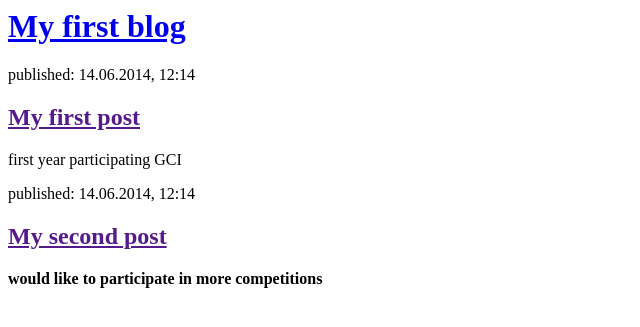
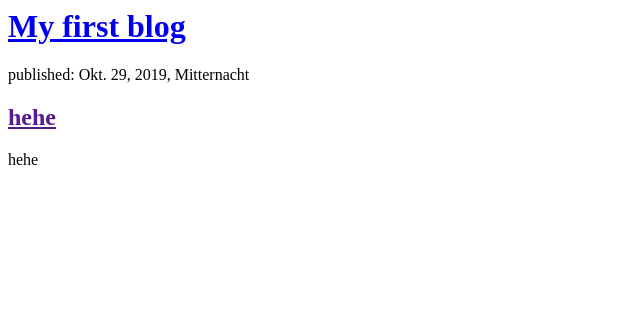
Before and after one commit to Maurice-1235/my-first-blog, a Django app: page / in a window 1280 px wide. Shown: the top 327 px of the page, without its empty margins (0-640 px from the left). Run offline with Django 3.2, Linux system fonts and the light colour scheme; data comes from the database, SQL or seed files in the repository; both versions use the stored data as it was after the commit.

Commit message:
Modified templates to display posts from database.

```diff
--- a/blog/templates/blog/post_list.html
+++ b/blog/templates/blog/post_list.html
@@ -6,17 +6,12 @@
         <div>
             <h1><a href="/">My first blog</a></h1>
         </div>
-
-        <div>
-            <p>published: 14.06.2014, 12:14</p>
-            <h2><a href="">My first post</a></h2>
-            <p>first year participating GCI</p>
-        </div>
-
-        <div>
-            <p>published: 14.06.2014, 12:14</p>
-            <h2><a href="">My second post</a></h2>
-            <strong>would like to participate in more competitions </strong>
-        </div>
+        {% for post in posts %}
+    <div>
+        <p>published: {{ post.published_date }}</p>
+        <h2><a href="">{{ post.title }}</a></h2>
+        <p>{{ post.text|linebreaksbr }}</p>
+    </div>
+        {% endfor %}
     </body>
 </html>
--- a/blog/views.py
+++ b/blog/views.py
@@ -1,5 +1,7 @@
 from django.shortcuts import render
-
+from django.utils import timezone
+from .models import Post
 # Create your views here.
 def post_list(request):
-    return render(request, 'blog/post_list.html', {})
+    posts = Post.objects.filter(published_date__lte=timezone.now()).order_by('published_date')
+    return render(request, 'blog/post_list.html', {'posts': posts})
```
Also changed, not shown: db.sqlite3.
